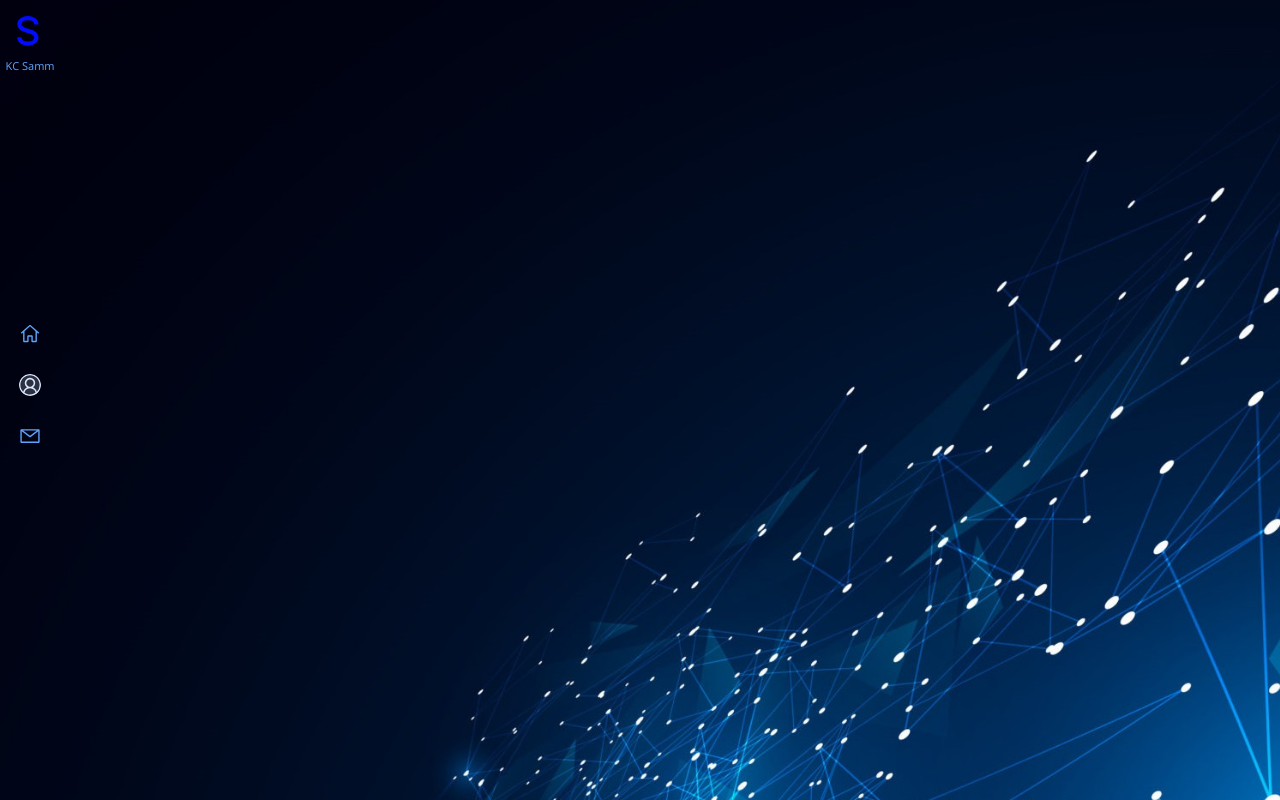
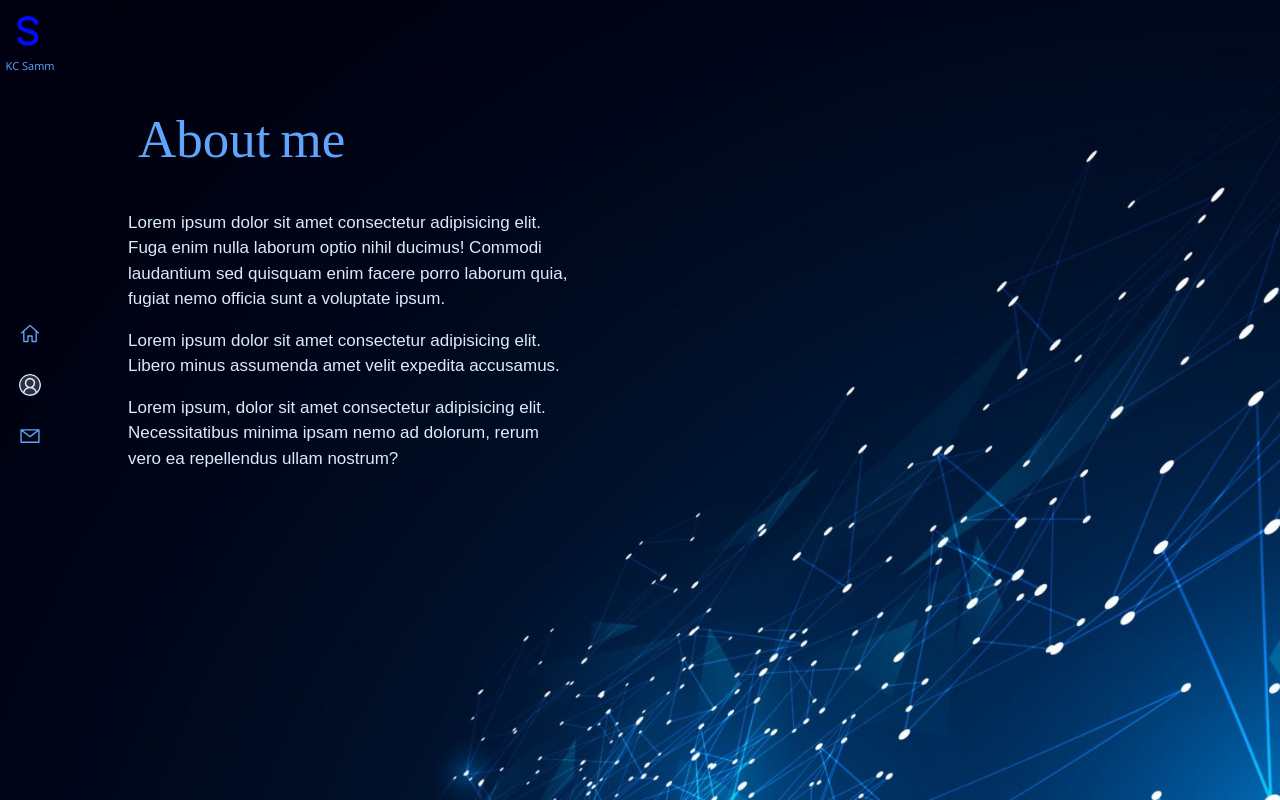
Before and after one commit to KING-SAMM/myPortfolio, a React (Vite) app in the folder frontend_react/: page /about in a window 1280 px wide. Before the commit this address had no page. Built offline with nearby package versions, Linux system fonts and the light colour scheme.

Commit message:
Added About component

```diff
--- a/frontend_react/src/App.jsx
+++ b/frontend_react/src/App.jsx
@@ -7,17 +7,14 @@ const App = () => {
 
   return (
     <div className="min-h-screen">
-      <Layout />
+      {/* <Layout /> */}
       <Routes>
-        {/* <Route path='/' element={ <Layout />} /> */}
-
-        <Route path='/' element={ <Home /> } />
+        <Route path='/' element={ <Layout /> }>
+          <Route index element={ <Home /> } />
+          <Route path='/about' element={ <About /> } />
+        </Route>
       </Routes>
-      {/* <div className="gradient-bg-home">
-        <Sidebar />
-      </div> */}
-      {/* <Home />
-      <About />
+      {/*
       <Projects />
       <Skills />
       <Contact />
--- a/frontend_react/src/containers/About/About.jsx
+++ b/frontend_react/src/containers/About/About.jsx
@@ -1,8 +1,44 @@
-import React from 'react'
+import './About.scss';
+import AnimatedLetters from '../../components/AnimatedLetters/AnimatedLetters';
+import { useEffect, useState } from 'react';
 
 const About = () => {
+  const [ letterClass, setLetterClass ] = useState('text-animate');
+
+  // Animate (rubberBand) the Home page letters on hover
+  useEffect(() =>
+  {
+    // Do this after 4s
+    setTimeout(() =>
+    {
+      setLetterClass('text-animate-hover')
+      setSvgClass('text-animate-hover')
+    }, 3000);
+  }, [])
+
   return (
-    <div>About</div>
+    <div className='container about-page'>
+      <div className='main-text'>
+        <h1>
+          <AnimatedLetters
+            letterClass={ letterClass }
+            strArray={[ "A", "b", "o", "u", "t", " ", "m", "e" ]}
+            idx={ 15 }
+          />
+        </h1>
+        <p>
+          Lorem ipsum dolor sit amet consectetur adipisicing elit. Fuga enim nulla laborum optio nihil ducimus! Commodi laudantium sed quisquam enim facere porro laborum quia, fugiat nemo officia sunt a voluptate ipsum.
+        </p>
+
+        <p>
+          Lorem ipsum dolor sit amet consectetur adipisicing elit. Libero minus assumenda amet velit expedita accusamus.
+        </p>
+
+        <p>
+          Lorem ipsum, dolor sit amet consectetur adipisicing elit. Necessitatibus minima ipsam nemo ad dolorum, rerum vero ea repellendus ullam nostrum?
+        </p>
+      </div>
+    </div>
   )
 }
 
--- a/frontend_react/src/containers/Layout/Layout.jsx
+++ b/frontend_react/src/containers/Layout/Layout.jsx
@@ -1,6 +1,6 @@
 import { Outlet } from 'react-router-dom';
 import { Sidebar } from "../../components";
-import './Layout';
+import './index.scss';
 
 const Layout = () =>
 {
--- /dev/null
+++ b/frontend_react/src/containers/Layout/index.scss
@@ -0,0 +1,89 @@
+.page
+{
+    width: 100%;
+    height: 100%;
+    position: absolute;
+
+    // background-image: url('../../assets/bg-blockchain02.jpg');
+    // background-position: center;
+    // background-repeat: no-repeat;
+    // background-size: contain;
+}
+
+.container
+{
+    // width: 100px;
+    will-change: contents;
+    height: 90%;
+    min-height: 566px;
+    position: absolute;
+    opacity: 0;
+    // top: 5%;
+    margin: 0 auto;
+    z-index: 1;
+    transform-style: preserve-3d;
+    animation: fadeIn 1s forwards;
+    animation-delay: 1s;
+}
+
+.about-page
+{
+    .main-text
+    {
+        position: absolute;
+        left: 10%;
+        top: 100px;
+        // transform: translateY(-50%);
+        width: 35%;
+        vertical-align: middle;
+        display: table-cell;
+        max-height: 90%;
+
+        h1
+        {
+            font-size: 53px;
+            font-family: 'Coolvetica';
+            color: rgb(96 165 250);
+            font-weight: 400;
+            margin-top: 0;
+            position: relative;
+            margin-bottom: 30px;
+            left: 10px;
+        }
+
+       p
+       {
+        //    font-style: 13px;
+           font-size: 17px;
+           color: rgb(219 234 254);
+           font-family: sans-serif;
+           font-weight: 300;
+           min-width: fit-content;
+           animation: pulse 1s;
+           margin-bottom: 16px;
+
+           &:nth-of-type(1)
+           {
+               animation-delay: 1.1s;
+           }
+
+           &:nth-of-type(2)
+           {
+               animation-delay: 1.2s;
+           }
+
+           &:nth-of-type(3)
+           {
+               animation-delay: 1.3s;
+           }
+       }
+    }
+
+    .text-animate-hover
+    {
+        &:hover
+        {
+            color:rgb(219 234 254)
+        }
+    }
+}
```
Also changed, not shown: frontend_react/src/containers/Layout/Layout..scss (deleted, +0 -27 lines), frontend_react/src/containers/About/About.scss (added).
